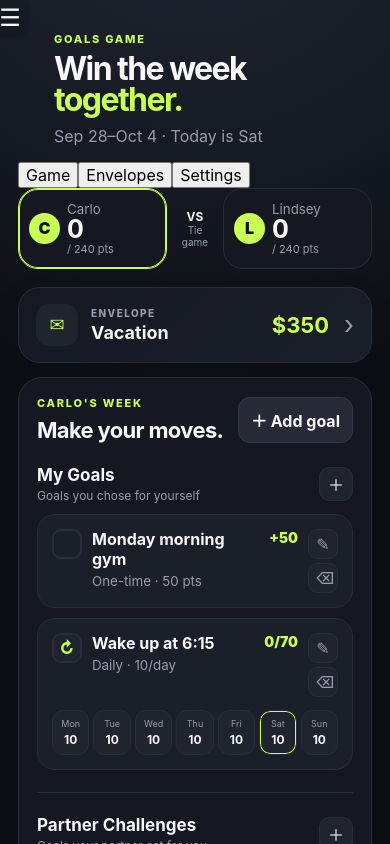
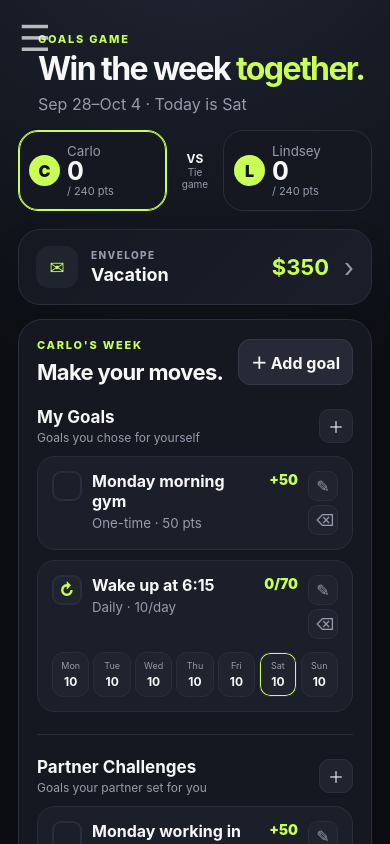
Before and after one commit to Csantos07/goals-game, a Next.js app: page / in a window 390 px wide. Shown: the top 844 px of the page. Built offline with nearby package versions, Linux system fonts and the light colour scheme.

Commit message:
Style immersive full-screen menu

```diff
--- a/app/globals.css
+++ b/app/globals.css
@@ -6,20 +6,29 @@ button:focus-visible,input:focus-visible{outline:2px solid var(--accent);outline
 .appFrame{--bg:#0b0d12;--bgGlow:#222836;--card:#151821;--card2:#1b1f2a;--text:#f7f7f8;--muted:#969cab;--line:#292e3b;--button:#252a36;--buttonLine:#343a48;--modal:#171a22;--input:#0f1117;--soft:#20242e;min-height:100vh;background:radial-gradient(circle at 50% -10%,var(--bgGlow) 0,var(--bg) 36%);color:var(--text);transition:background .25s,color .25s}
 .appFrame[data-theme="light"]{--bg:#f5f6f8;--bgGlow:#ffffff;--card:#ffffff;--card2:#f2f3f6;--text:#15171c;--muted:#6f7581;--line:#d9dde5;--button:#eceef2;--buttonLine:#d4d8e0;--modal:#ffffff;--input:#f7f8fa;--soft:#eceef2}
 .shell{width:min(720px,100%);margin:auto;min-height:100vh;padding:32px 18px 60px}
-.top{position:relative;display:flex;justify-content:space-between;align-items:flex-start;gap:18px;margin:14px 2px 20px;padding-left:34px}
+.top{position:relative;display:flex;justify-content:space-between;align-items:flex-start;gap:18px;margin:14px 2px 20px;padding-left:22px}
 .topActions{display:flex;gap:8px;align-items:stretch}
 .eyebrow{font-size:11px;letter-spacing:.16em;font-weight:800;color:var(--accent);margin:0 0 7px}
 .top h1{font-size:clamp(32px,8vw,52px);line-height:.98;letter-spacing:-.05em;margin:0;max-width:480px}
 .top h1 span{color:var(--accent)}
 .sub{color:var(--muted);margin:10px 0 0}
-.menuButton{width:40px;height:40px;border:0;background:transparent;color:var(--text);border-radius:12px;font-size:24px;cursor:pointer;display:grid;place-items:center;text-shadow:0 1px 10px rgba(0,0,0,.25)}
-.menuOverlay{position:absolute;left:-10px;top:-3px;z-index:2}
-.menuButton:hover{background:color-mix(in srgb,var(--card) 55%,transparent)}
-.navMenu{background:var(--card);border:1px solid var(--line);border-radius:20px;padding:10px;margin:0 0 16px;display:grid;gap:8px}
-.navItem{display:flex;justify-content:space-between;align-items:center;gap:16px;width:100%;padding:12px 14px;border:1px solid transparent;background:transparent;color:var(--text);border-radius:12px;cursor:pointer;text-align:left}
-.navItem:hover,.activeNav{background:var(--soft);border-color:var(--line)}
-.navItem small{color:var(--muted)}
-.settingsPanel{border-top:1px solid var(--line);padding:14px 4px 4px;display:grid;gap:14px}
+.menuButton{position:fixed;width:58px;height:58px;border:0;background:transparent;color:var(--text);font-size:34px;line-height:1;cursor:pointer;display:grid;place-items:center;z-index:40;transition:opacity .22s ease,transform .22s ease,color .22s ease}
+.menuButton span{display:block;transform:translateY(-1px)}
+.menuOverlay{left:8px;top:14px}
+.menuButton:hover{background:transparent}
+.menuButton.hidden{opacity:0;transform:translateY(-18px);pointer-events:none}
+.menuButton.visible{opacity:.72}
+.menuButton.open{color:#fff;opacity:1}
+.fullScreenMenu{position:fixed;inset:0;z-index:30;background:var(--accent);color:#fff;transform:translateY(-102%);transition:transform .42s cubic-bezier(.22,1,.36,1);overflow:auto}
+.fullScreenMenu.open{transform:translateY(0)}
+.fullScreenNav{min-height:100vh;width:min(720px,100%);margin:auto;padding:120px 24px 70px;display:flex;flex-direction:column;justify-content:center;align-items:flex-start;gap:22px}
+.fullScreenNav button{border:0;background:transparent;color:#fff;padding:0;font-size:clamp(38px,11vw,74px);font-weight:700;letter-spacing:-.055em;line-height:.94;cursor:pointer;text-align:left}
+.fullScreenNav button:hover{opacity:.72}
+.fullScreenSettings{width:min(720px,100%);margin:-150px auto 0;padding:0 24px 50px;display:grid;gap:20px}
+.wordSwitch{display:flex;gap:20px}
+.wordSwitch button{border:0!important;background:transparent!important;color:#fff!important;padding:0!important;font-size:18px}
+.wordSwitch .selected{text-decoration:underline;text-underline-offset:6px}
+.fullScreenSettings .customColor{color:#fff}
 .modeSwitch,.seg{display:grid;grid-template-columns:1fr 1fr;gap:8px}
 .modeSwitch button,.seg button{padding:11px 12px;border-radius:12px;border:1px solid var(--buttonLine);background:var(--soft);color:var(--text);cursor:pointer}
 .modeSwitch .selected,.seg .selected{border-color:var(--accent);color:var(--accent)}
@@ -136,3 +145,10 @@ button:focus-visible,input:focus-visible{outline:2px solid var(--accent);outline
 .emptyEnvelope>span:first-child{width:34px;height:34px;border-radius:10px;background:var(--soft);display:grid;place-items:center}
 .emptyEnvelope b,.emptyEnvelope small{display:block}
 .emptyEnvelope small{margin-top:3px}
+
+@media(max-width:520px){
+  .top{padding-left:18px}
+  .menuButton{width:62px;height:62px;font-size:36px;left:4px;top:8px}
+  .fullScreenNav{padding:110px 20px 60px;gap:18px}
+  .fullScreenSettings{margin-top:-130px;padding:0 20px 40px}
+}
```
